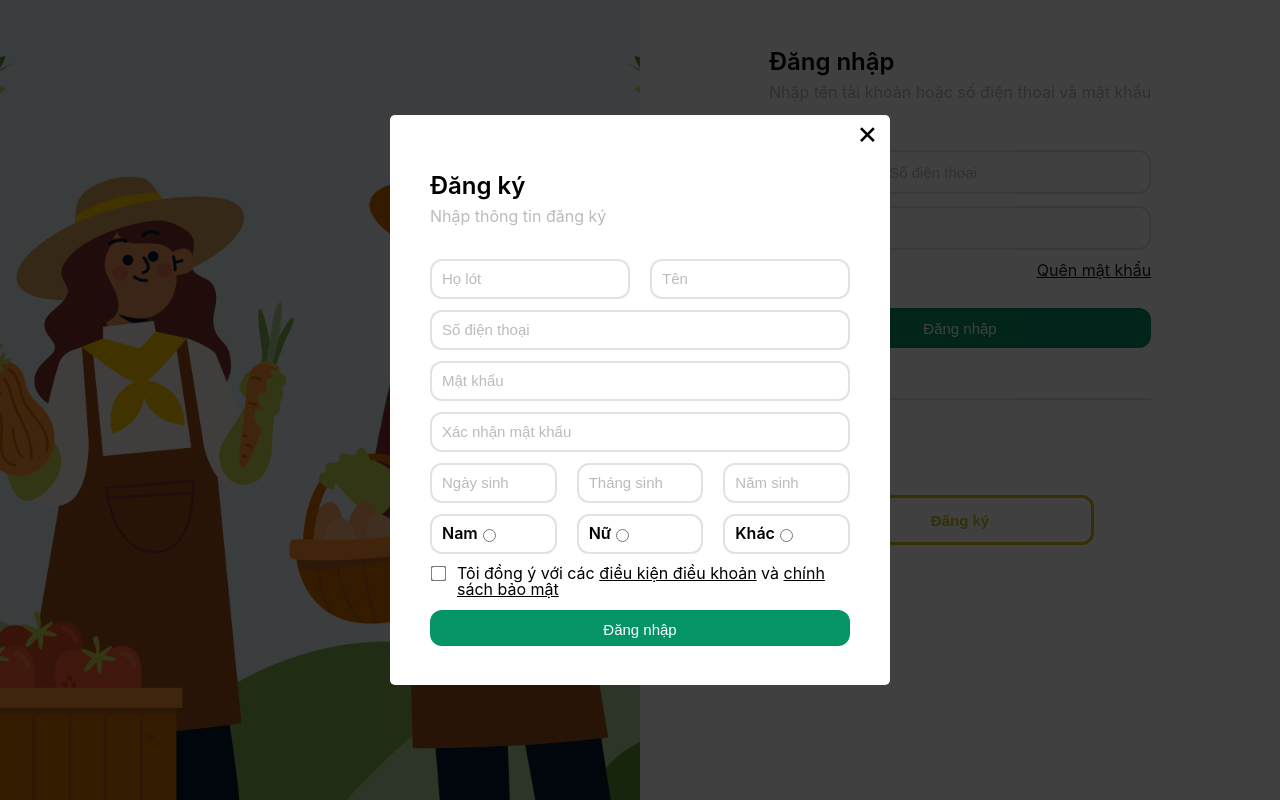
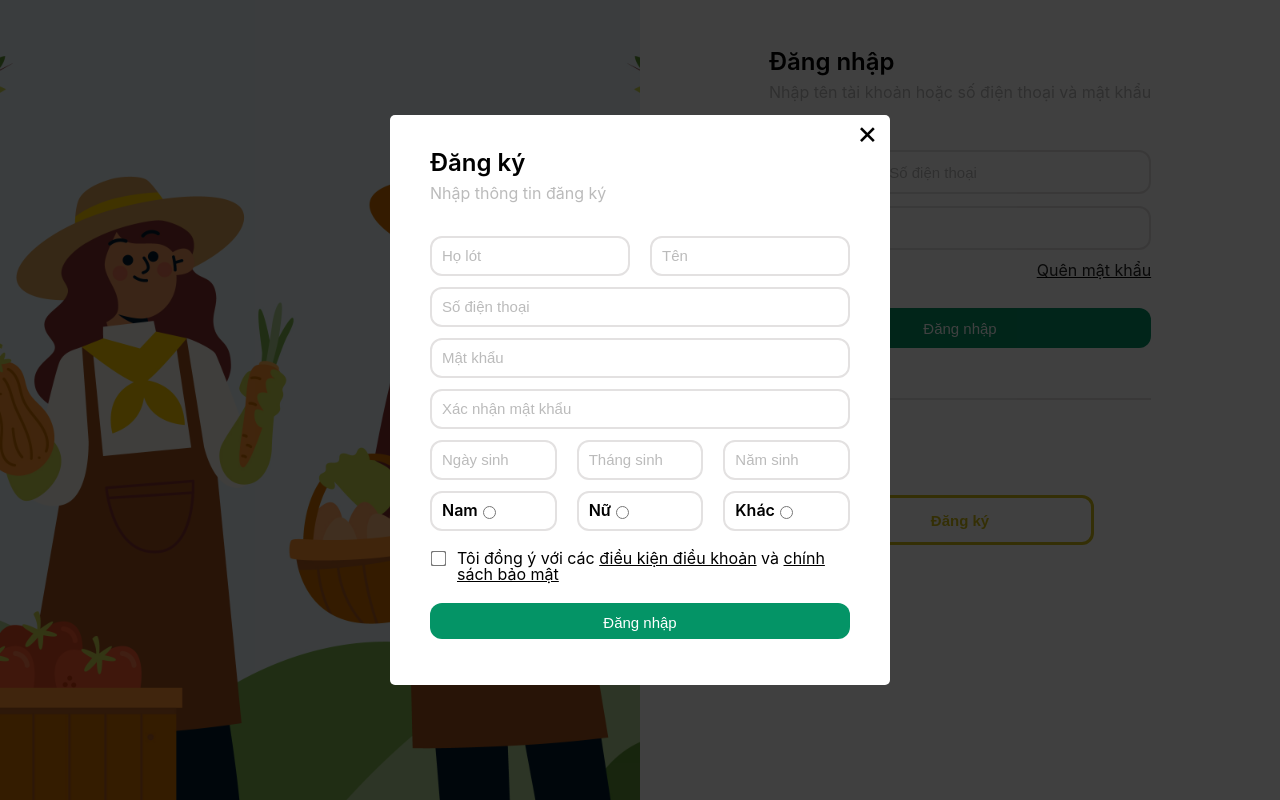
Before and after one commit to Trungsqrt/netfarmui, a React (Create React App) app: page / in a window 1280 px wide. Both pictures are taken after a click on the input "Đăng ký". Built offline with nearby package versions, Linux system fonts and the light colour scheme.

Commit message:
edit label

```diff
--- a/src/components/Register.module.css
+++ b/src/components/Register.module.css
@@ -102,7 +102,7 @@
 }
 
 .formPolicy {
-   margin: 12px 0;
+   margin: 20px 0;
    display: flex;
    justify-content: flex-start;
    align-items: baseline;
@@ -134,7 +134,7 @@ p a {
    border: none;
    padding: 10px;
    background-color: #049466;
-   margin-top: 10px;
+   margin-top: 20px;
    margin-bottom: 20px;
    margin-left: 41px;
    line-height: 15px;
@@ -150,7 +150,7 @@ p a {
 
 .label {
    width: 100%;
-   margin-top: 30px;
+   margin-top: 0px;
    margin-bottom: 30px;
    padding-left: 40px;
    padding-right: 40px;
```
